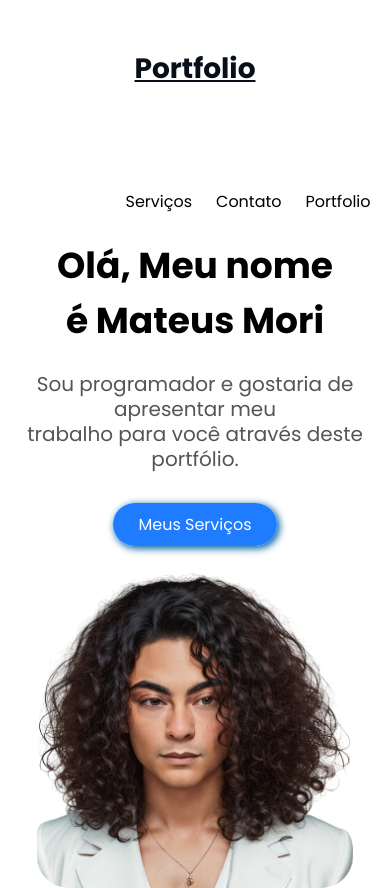
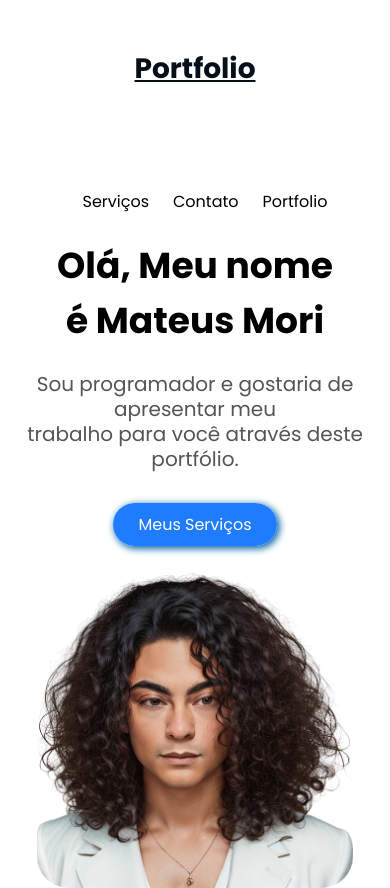
Before and after one commit to MattMori/portfolio-, a plain HTML site: page index.html in a window 390 px wide. Shown: the top 888 px of the page. Drawn offline with Linux system fonts and the light colour scheme.

Commit message:
Centralização dos links superiores

```diff
--- a/style.css
+++ b/style.css
@@ -202,12 +202,16 @@ button:hover {
 
 }
 
-
+/* Estilização de Media Querie*/
 @media only screen and (max-width: 600px) {
 
     body{
         margin-left: 5%;
         margin-right: 5%;
+    }
+
+    #menu ul {
+        text-align: center;
     }
 
 
```
